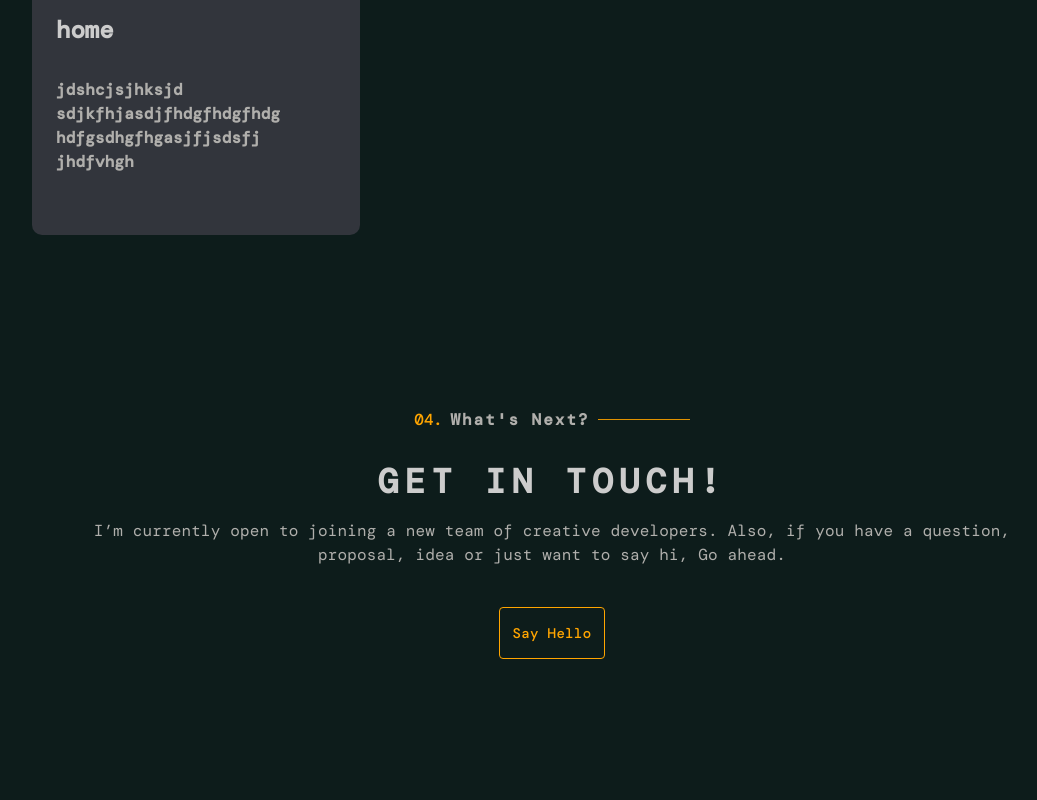
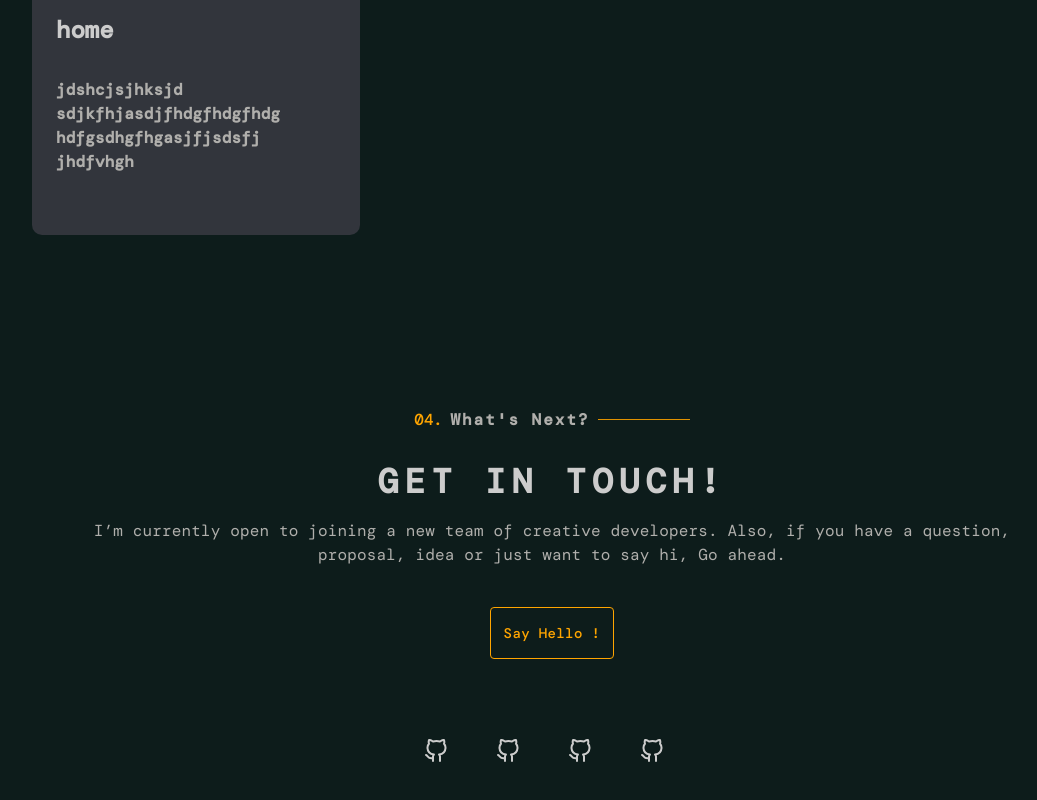
Before and after one commit to ImoDavid/localhost, a React (Vite) app: page /nav in a window 1280 px wide. Shown: the part 3824-4624 px from the top of the page, without its empty margins (88-1125 px from the left). Before the commit the page ends 4515 px from the top, so only its background shows below. Built offline with nearby package versions, Linux system fonts and the light colour scheme; a web font is replaced by a local one.

Commit message:
feat: Animations in progress

```diff
--- a/src/commons/project/Project.jsx
+++ b/src/commons/project/Project.jsx
@@ -14,16 +14,13 @@ const StyledTextBox = styled(Box)({
   lineHeight: "1rem",
   color: colors.OFF_WHITE,
   "@media screen and (max-width: 1200px)": {
-    // display: "flex",
-    // flexDirection: "column",
-    // alignItems: "center",
-    // justifyContent: "center",
+
   },
 });
 
 const StyledLinkBox = styled(Box)({
   color: colors.FOOTER_TEXT,
-  marginRight: "1rem",
+
   "& : hover": {
     color: colors.ORANGE,
   },
@@ -63,12 +60,13 @@ const Project = ({
               direction={"row"}
               alignItems={"center"}
               justifyContent={"space-between"}
+              mb={[1.5]}
             >
               <Typography variant="h5" fontSize={"1.8rem"}>
                 {title}
               </Typography>
               <Stack direction={"row"} justifyContent={justify}>
-                <StyledLinkBox>
+                <StyledLinkBox mr={2}>
                   <Link href={mail} color={colors.FOOTER_TEXT}>
                     {<FiGithub size={"1.5rem"} />}
                   </Link>
@@ -87,6 +85,10 @@ const Project = ({
               the of readable content of a page when lookings at its layouts the
               points of using that it has a more-or-less normal.
             </Typography>
+            <Typography fontSize={"0.8rem"}>
+              {" "}
+              Stack: html,css,material UI, Reactjs, swiperJs
+            </Typography>
           </StyledTextBox>
         </Box>
         <StyledAboutBox
@@ -94,7 +96,6 @@ const Project = ({
           whileHover={{
             scale: [1.0, 1.05],
             transition: { type: "spring", duration: 0.3 },
-
           }}
           sx={{
             order: ["1", orderPic],
--- a/src/components/Footer/Footer.jsx
+++ b/src/components/Footer/Footer.jsx
@@ -1,12 +1,37 @@
 import React from "react";
-import { Container, Stack, Typography, Box, Button } from "@mui/material";
+import {
+  Container,
+  Stack,
+  Typography,
+  Box,
+  Button,
+  styled,
+  Link,
+} from "@mui/material";
+import { FiGithub, FiExternalLink } from "react-icons/fi";
 import { Heading } from "../typography";
 import { colors } from "../../styles/globals";
+import { motion } from "framer-motion";
+
+const StyledLinkBox = styled(Box)({
+  color: colors.FOOTER_TEXT,
+  padding:"1rem",
+
+  "& : hover": {
+    color: colors.ORANGE,
+  },
+});
 
 const Footer = () => {
   return (
     <>
-      <Container maxwidth="md">
+      <Container
+        maxwidth="md"
+        component={motion.div}
+        initial={{ opacity: 0 }}
+        whileInView={{ opacity: 1 }}
+        transition={{ type: "spring", stiffness: 100, delay: 0.3 }}
+      >
         <Box
           minHeight={"100%"}
           paddingX={["1rem", "5rem"]}
@@ -59,9 +84,33 @@ const Footer = () => {
                   (window.location = "mailto:dev.till.infinity@gmail.com")
                 }
               >
-                Say Hello
+                Say Hello !
               </Button>
             </Stack>
+            <Box mt={8} mb={2}>
+              <Stack direction={"row"} justifyContent={"center"} alignItems={"center"}>
+                <StyledLinkBox mr={2}>
+                  <Link href={"#"} color={colors.FOOTER_TEXT}>
+                    {<FiGithub size={"1.5rem"} />}
+                  </Link>
+                </StyledLinkBox>
+                <StyledLinkBox mr={2}>
+                  <Link href={"#"} color={colors.FOOTER_TEXT}>
+                    {<FiGithub size={"1.5rem"} />}
+                  </Link>
+                </StyledLinkBox>
+                <StyledLinkBox mr={2}>
+                  <Link href={"#"} color={colors.FOOTER_TEXT}>
+                    {<FiGithub size={"1.5rem"} />}
+                  </Link>
+                </StyledLinkBox>
+                <StyledLinkBox mr={2}>
+                  <Link href={"#"} color={colors.FOOTER_TEXT}>
+                    {<FiGithub size={"1.5rem"} />}
+                  </Link>
+                </StyledLinkBox>
+              </Stack>
+            </Box>
           </Box>
         </Box>
       </Container>
--- a/src/components/Navbar/Navbar.jsx
+++ b/src/components/Navbar/Navbar.jsx
@@ -2,13 +2,14 @@
 import React, { useState } from "react";
 import { Link as RRLink, NavLink } from "react-router-dom";
 import { BsFillBugFill } from "react-icons/bs";
-import { RxHamburgerMenu } from "react-icons/rx";
+import { RiMenu3Fill } from "react-icons/ri";
 import { AiOutlineDownload, AiOutlineClose } from "react-icons/ai";
+
+RiMenu3Fill;
 import { createTheme, ThemeProvider } from "@mui/material/styles";
 import { AppBar, Box, Stack, styled, Typography, Button } from "@mui/material";
 import { colors } from "../../styles/globals";
 import { motion } from "framer-motion";
-//import LOGO from "../../assets/logo.jpg";
 
 const navLinks = [
   { page: "home", url: "/", no: "01." },
@@ -29,6 +30,10 @@ const theme = createTheme({
     },
   },
 });
+const variants = {
+  open: { opacity: 1, x: 0 },
+  closed: { opacity: 0, x: "-100%" },
+};
 
 const StyledNavLink = styled(Box)({
   display: "flex",
@@ -203,13 +208,16 @@ const Navbar = () => {
                   },
                 }}
               >
-                <RxHamburgerMenu />
+                <RiMenu3Fill />
               </Box>
             </Box>
           </Stack>
         </Box>
-        {navbarOpen && (
+
         <StyledMobileContainer
+          component={motion.nav}
+          animate={navbarOpen ? "open" : "closed"}
+          variants={variants}
           boxShadow={2}
           onClick={() => {
             setNavbarOpen(!navbarOpen);
@@ -274,7 +282,6 @@ const Navbar = () => {
             </Button>
           </Stack>
         </StyledMobileContainer>
-        )}
       </AppBar>
     </ThemeProvider>
   );
```
Lines whose indentation alone changed are shown as unchanged.
